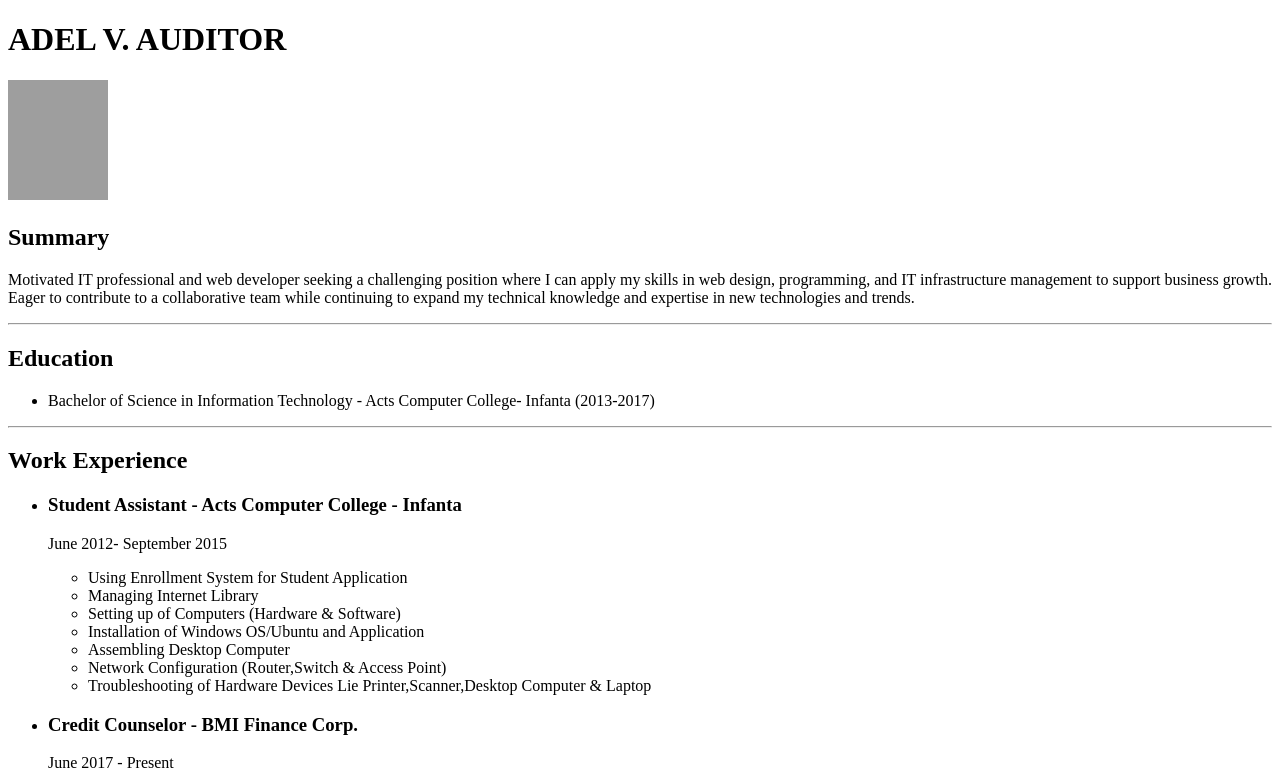
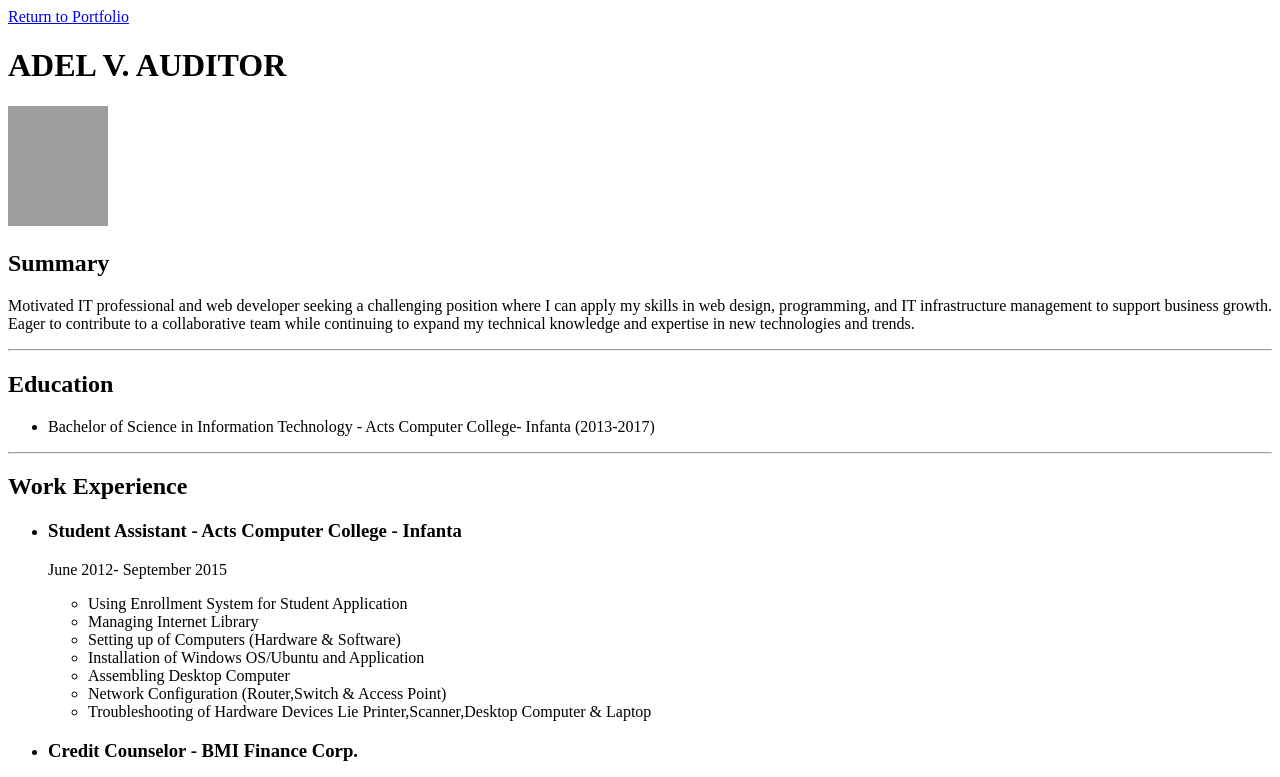
Before and after one commit to ad3lwebdev/ad3l, a plain HTML site: page My Resume/index.html in a window 1280 px wide. Shown: the top 777 px of the page. Drawn offline with Linux system fonts and the light colour scheme; grey boxes are pictures that could not be loaded.

Commit message:
Update index.html

```diff
--- a/My Resume/index.html
+++ b/My Resume/index.html
@@ -6,6 +6,7 @@
     <title>My Resume</title>
 </head>
 <body>
+    <a href="../index.html">Return to Portfolio</a>
     <h1>ADEL V. AUDITOR</h1>
     <img width="100" height="120" src="./assets/images/profile picture.jpg" alt="Profile Picture"/>
     <h2>Summary</h2>
```
